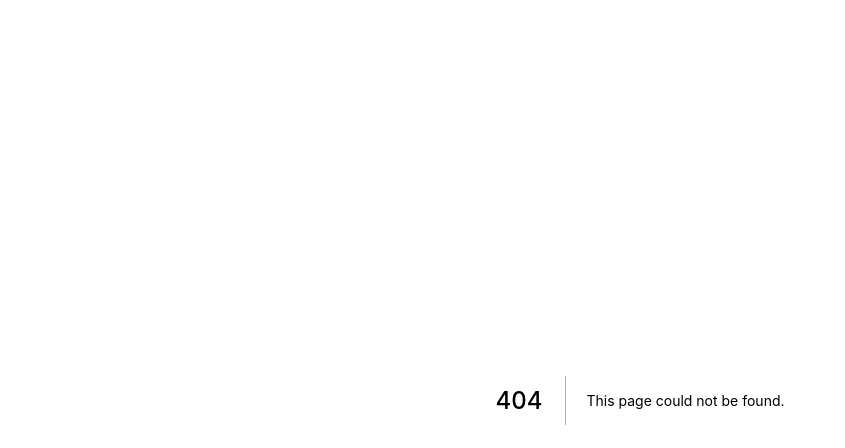
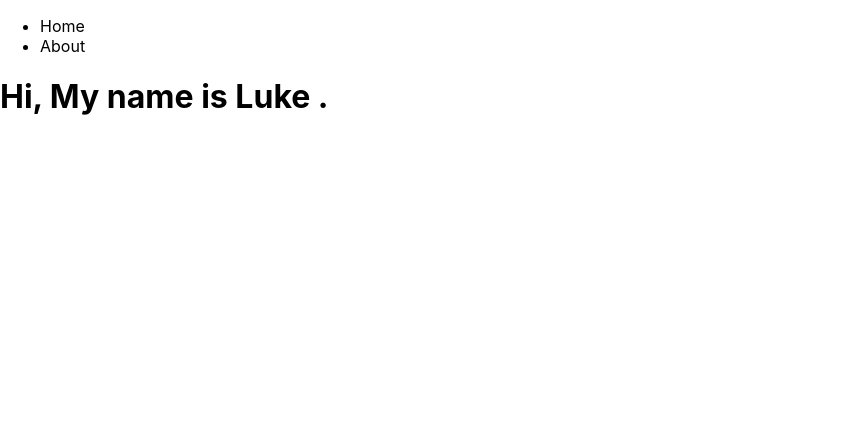
Before and after one commit to sky777666/portfolio, a Next.js app: page /about in a window 1280 px wide. Before the commit this address had no page. Shown: the top 448 px of the page, without its empty margins (0-845 px from the left). Built offline with nearby package versions, Linux system fonts and the light colour scheme.

Commit message:
Added testing pages Demo

```diff
--- /dev/null
+++ b/components/navbar.js
@@ -0,0 +1,36 @@
+import Head from 'next/head'
+import Link from 'next/link'
+import {useEffect} from 'react'
+
+
+export default function Navbar() {
+
+    // useEffect(() => {
+    //     document.getElementById("home").style.color = "hotpink";
+
+    // }, [])
+
+    return (
+        <div>
+            <Head>
+                <title>Myers Portfolio</title>
+            </Head>
+            <navbar>
+                <ul>
+                    <li>
+                        <Link href="">
+                            <a>Home</a>
+                        </Link>
+
+                        </li>
+
+                    <li>
+                        <Link href="">
+                            <a>About</a>
+                        </Link>
+                    </li>
+                </ul>
+            </navbar>
+        </div>
+    )
+}
--- /dev/null
+++ b/pages/about.js
@@ -0,0 +1,12 @@
+import Navbar from '../components/navbar'
+
+export default function About() {
+    return (
+        <div>
+            <Navbar />
+        <div>
+        <h1> Hi, My name is Luke .</h1>
+        </div>
+        </div>
+    )
+}
```
Also changed, not shown: pages/test.js (added, +31 -0 lines), 1 other file (tests, documents, lock files or other folders).
